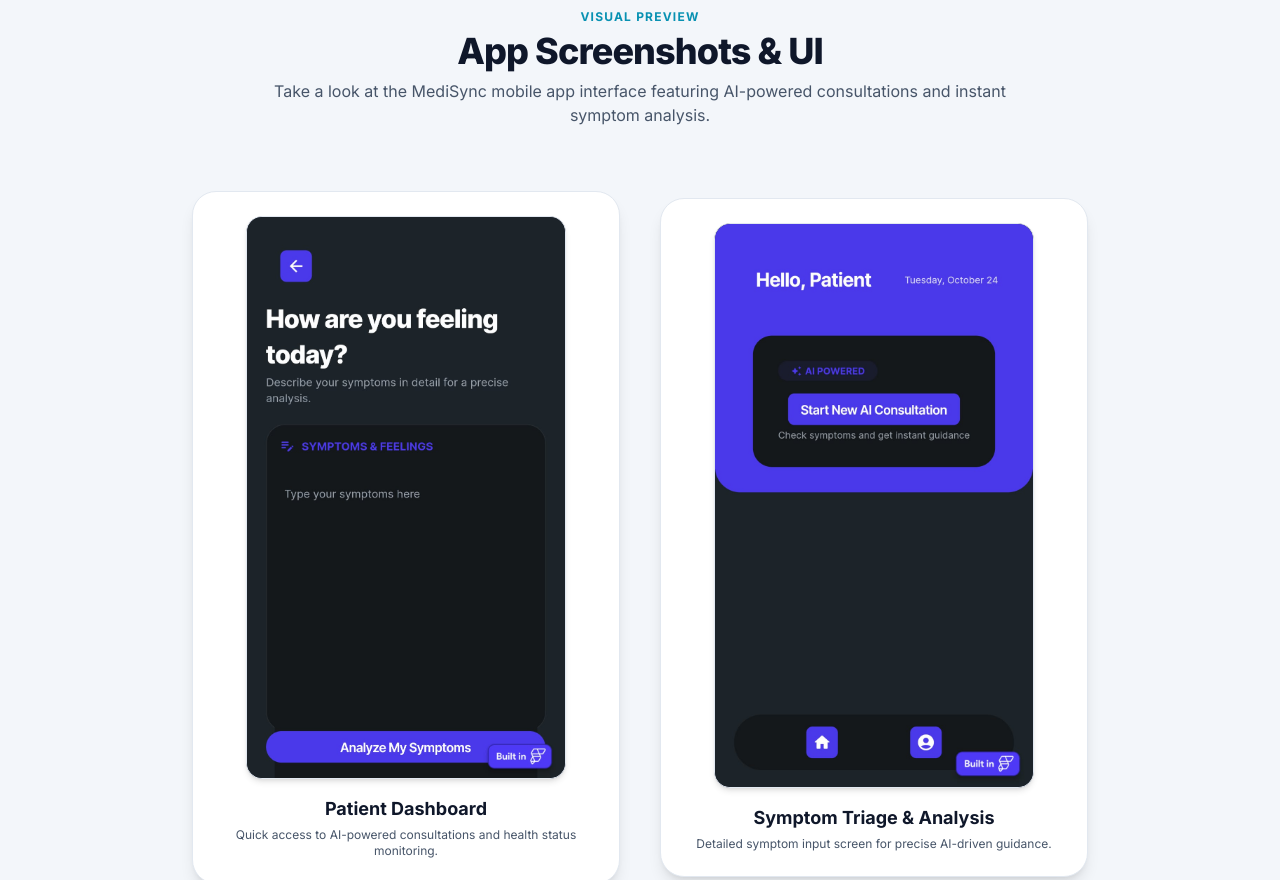
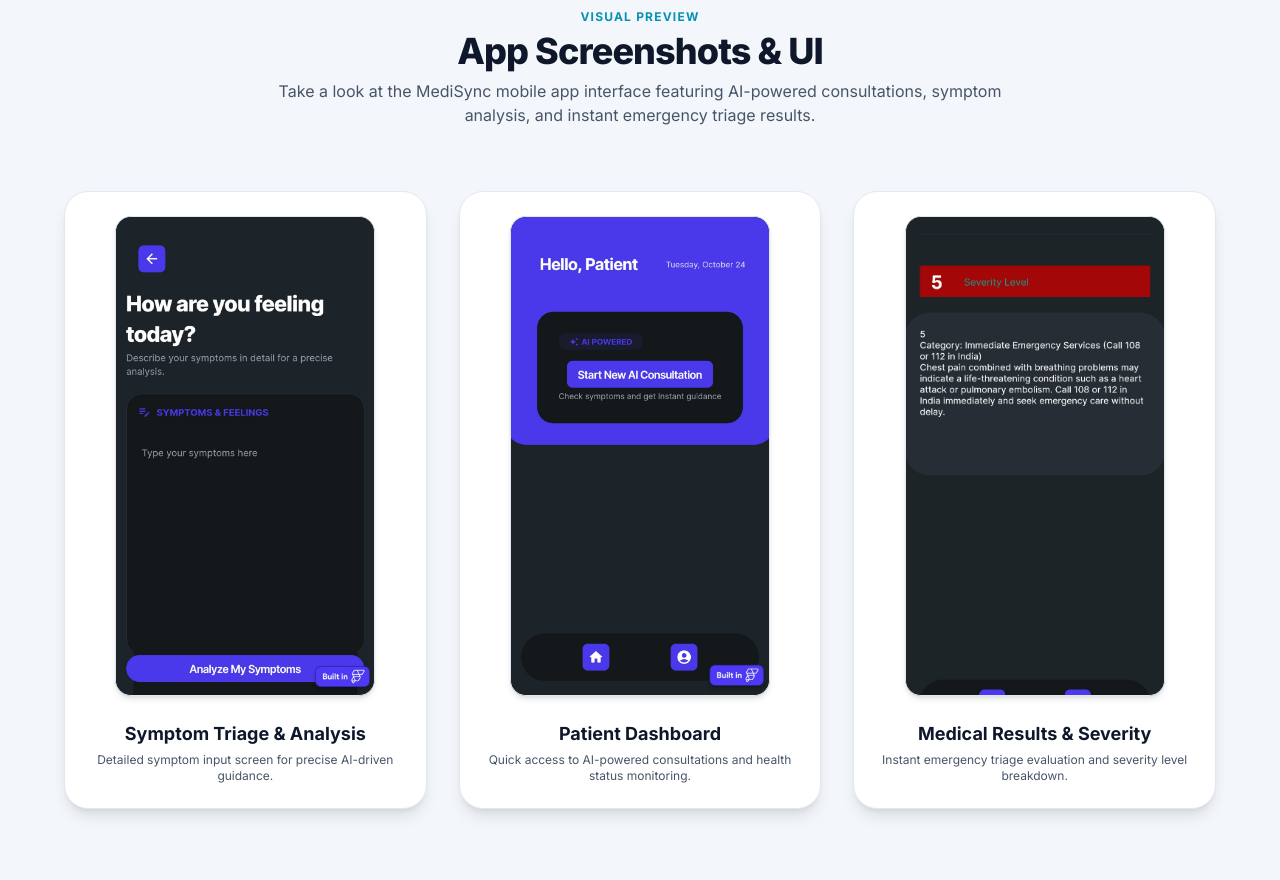
Before and after one commit to Ranjini-S/MediSyncChatbotWebpage, a plain HTML site: page index.html in a window 1280 px wide. Shown: the part 1413-2293 px from the top of the page. Drawn offline with nearby package versions, Linux system fonts and the light colour scheme.

Commit message:
Included Medical Results & Severity screenshot

```diff
--- a/index.html
+++ b/index.html
@@ -197,7 +197,7 @@
         </div>
     </section>
 
-    <!-- APP SCREENSHOTS SECTION (Newly Added) -->
+    <!-- APP SCREENSHOTS SECTION -->
     <section id="screenshots" class="py-20 bg-slate-100/70 border-b border-slate-200">
         <div class="max-w-7xl mx-auto px-4 sm:px-6 lg:px-8">
             <div class="text-center max-w-3xl mx-auto mb-16">
@@ -206,30 +206,41 @@
                     App Screenshots & UI
                 </h2>
                 <p class="text-slate-600 mt-2 text-base">
-                    Take a look at the MediSync mobile app interface featuring AI-powered consultations and instant symptom analysis.
+                    Take a look at the MediSync mobile app interface featuring AI-powered consultations, symptom analysis, and instant emergency triage results.
                 </p>
             </div>
 
-            <div class="grid md:grid-cols-2 gap-10 items-center justify-center max-w-4xl mx-auto">
+            <div class="grid md:grid-cols-3 gap-8 items-stretch justify-center max-w-6xl mx-auto">
                 <!-- Screenshot 1 -->
-                <div class="bg-white rounded-3xl p-6 shadow-lg border border-slate-200 flex flex-col items-center text-center space-y-4">
-                    <div class="w-full max-w-xs rounded-2xl overflow-hidden shadow-md border border-slate-200 bg-slate-900">
-                        <img src="screenshot1.jpeg" alt="MediSync Patient Dashboard" class="w-full h-auto object-cover">
+                <div class="bg-white rounded-3xl p-6 shadow-lg border border-slate-200 flex flex-col items-center text-center space-y-4 h-full">
+                    <div class="w-full max-w-[260px] h-[480px] rounded-2xl overflow-hidden shadow-md border border-slate-200 bg-[#181a20] flex items-center justify-center">
+                        <img src="screenshot1.jpeg" alt="MediSync Symptom Analysis" class="w-full h-full object-cover">
                     </div>
-                    <div>
+                    <div class="pt-2">
+                        <h3 class="text-lg font-bold text-slate-900">Symptom Triage & Analysis</h3>
+                        <p class="text-xs text-slate-600 mt-1">Detailed symptom input screen for precise AI-driven guidance.</p>
+                    </div>
+                </div>
+
+                <!-- Screenshot 2 -->
+                <div class="bg-white rounded-3xl p-6 shadow-lg border border-slate-200 flex flex-col items-center text-center space-y-4 h-full">
+                    <div class="w-full max-w-[260px] h-[480px] rounded-2xl overflow-hidden shadow-md border border-slate-200 bg-[#181a20] flex items-center justify-center">
+                        <img src="screenshot2.jpeg" alt="MediSync Patient Dashboard" class="w-full h-full object-cover">
+                    </div>
+                    <div class="pt-2">
                         <h3 class="text-lg font-bold text-slate-900">Patient Dashboard</h3>
                         <p class="text-xs text-slate-600 mt-1">Quick access to AI-powered consultations and health status monitoring.</p>
                     </div>
                 </div>
 
-                <!-- Screenshot 2 -->
-                <div class="bg-white rounded-3xl p-6 shadow-lg border border-slate-200 flex flex-col items-center text-center space-y-4">
-                    <div class="w-full max-w-xs rounded-2xl overflow-hidden shadow-md border border-slate-200 bg-slate-900">
-                        <img src="screenshot2.jpeg" alt="MediSync Symptom Analysis" class="w-full h-auto object-cover">
+                <!-- Screenshot 3 -->
+                <div class="bg-white rounded-3xl p-6 shadow-lg border border-slate-200 flex flex-col items-center text-center space-y-4 h-full">
+                    <div class="w-full max-w-[260px] h-[480px] rounded-2xl overflow-hidden shadow-md border border-slate-200 bg-[#181a20] flex items-center justify-center">
+                        <img src="screenshot3.jpeg" alt="MediSync Medical Results" class="w-full h-full object-cover scale-[1.13]">
                     </div>
-                    <div>
-                        <h3 class="text-lg font-bold text-slate-900">Symptom Triage & Analysis</h3>
-                        <p class="text-xs text-slate-600 mt-1">Detailed symptom input screen for precise AI-driven guidance.</p>
+                    <div class="pt-2">
+                        <h3 class="text-lg font-bold text-slate-900">Medical Results & Severity</h3>
+                        <p class="text-xs text-slate-600 mt-1">Instant emergency triage evaluation and severity level breakdown.</p>
                     </div>
                 </div>
             </div>
```
Also changed, not shown: screenshot3.jpeg (added).
